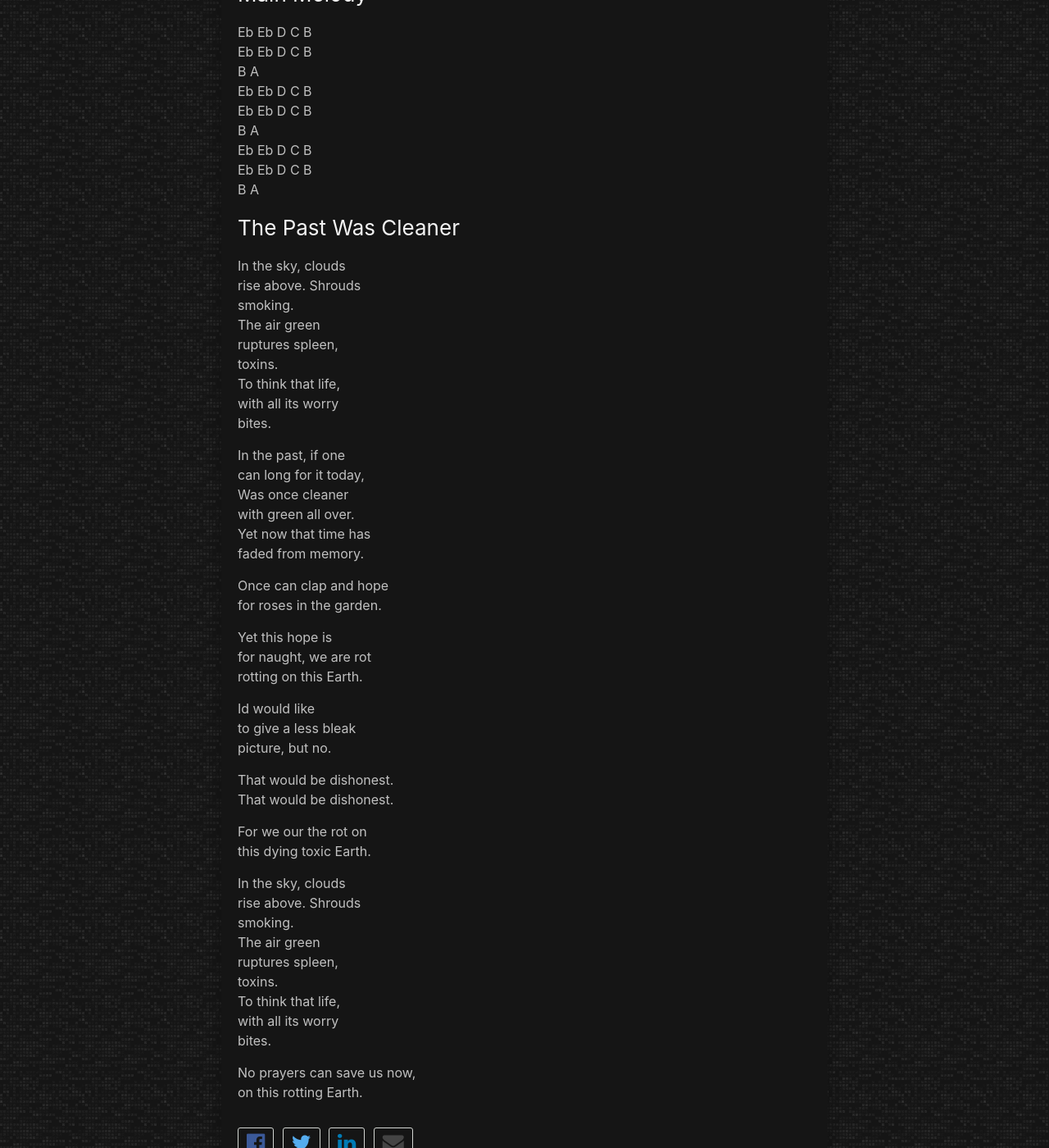
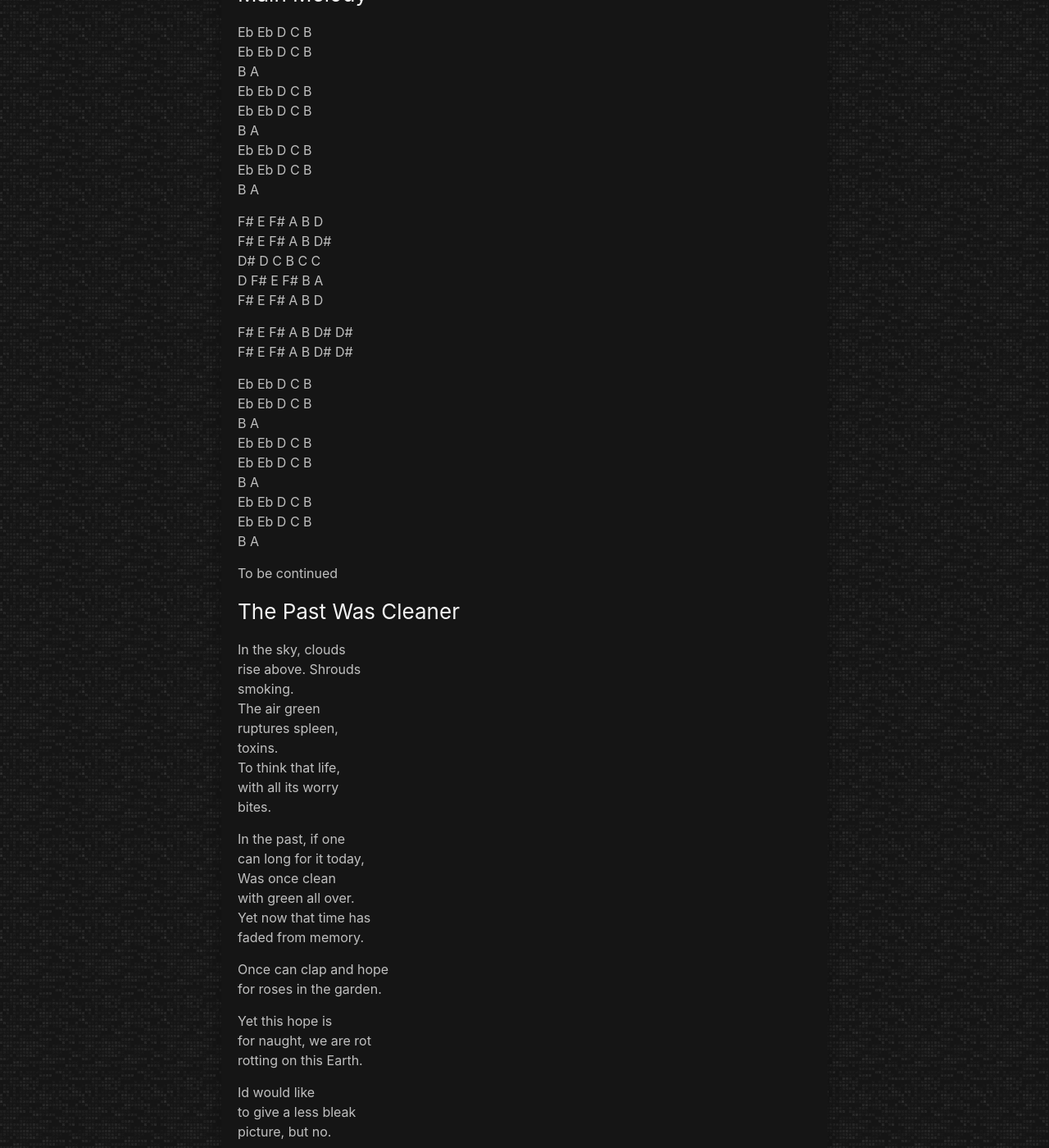
Before and after one commit to LWFlouisa/SRWeaverPoetry, a Jekyll site: the page built from _posts/2021-08-15-thepastwascleaner.md, in a window 1280 px wide and 1400 px high, scrolled down 314 px. Shown: the whole window at 82% size. Built offline with Jekyll 4.4.1, drawn with Linux system fonts in a browser that asks for light colours; our own code applies the rules of GitHub Pages for plain Markdown files.

Commit message:
Update 2021-08-15-thepastwascleaner.md

```diff
--- a/_posts/2021-08-15-thepastwascleaner.md
+++ b/_posts/2021-08-15-thepastwascleaner.md
@@ -14,6 +14,27 @@ Eb Eb D C B<br />
 Eb Eb D C B<br />
 B A<br />
 
+F# E F# A B D<br />
+F# E F# A B D#<br />
+D# D C B C C<br />
+D F# E F# B A<br />
+F# E F# A B D<br />
+
+F# E F# A B D# D#<br />
+F# E F# A B D# D#<br />
+
+Eb Eb D C B<br />
+Eb Eb D C B<br />
+B A<br />
+Eb Eb D C B<br />
+Eb Eb D C B<br />
+B A<br />
+Eb Eb D C B<br />
+Eb Eb D C B<br />
+B A<br />
+
+To be continued
+
 ### The Past Was Cleaner
 
 In the sky, clouds<br />
@@ -28,7 +49,7 @@ bites.<br />
 
 In the past, if one<br />
 can long for it today,<br />
-Was once cleaner<br />
+Was once clean<br />
 with green all over.<br />
 Yet now that time has<br />
 faded from memory.<br />
```
